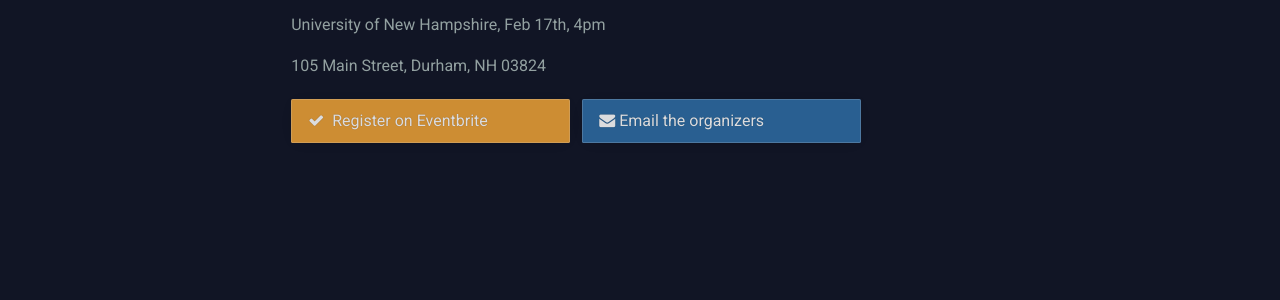
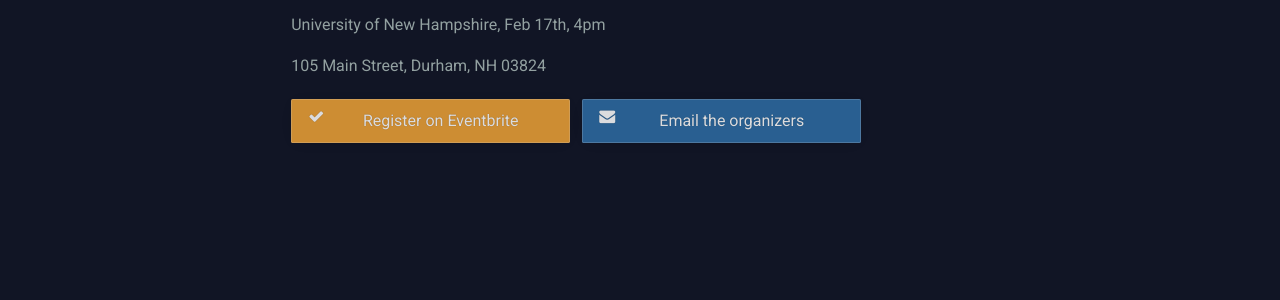
Before and after one commit to data-rescue-boston/data-rescue-boston.github.io, a Jekyll site: the page built from events/unh.md, in a window 1280 px wide. Shown: the part 449-749 px from the top of the page. Built offline with Jekyll 4.4.1, drawn with Linux system fonts in a browser that asks for light colours.

Commit message:
Update main.css

```diff
--- a/assets/main.css
+++ b/assets/main.css
@@ -55,9 +55,9 @@
 
 /* buttons */
 .btn { opacity: 0.85; display: inline-block; padding: 0.5em 1em; border-radius: 0.1em; text-decoration: none !important; text-shadow: 0 0 1px rgba(0,0,0,0.3); cursor: pointer; box-shadow: 0 0.1em 1em -0.5em rgba(0,0,0,0.5); border: 1px solid rgba(255,255,255,0.2); margin: 0.25em 0.5em 0.25em 0; transition: all .2s ease-in-out; }
-.btn { min-width: 40%; }
+.btn { min-width: 40%; text-align: center; }
 .btn:hover { opacity: 1;  transform: scale(1.05); }
-.btn i.fa { margin-right: 0.25em; }
+.btn i.fa { margin-right: 0.25em; float: left; }
 .btn-default { background: #ffffff; color: #111 !important}
 .btn-success { background: #4cae4c; color: #fff !important}
 .btn-primary { background: #2e6da4; color: #fff !important}
```
